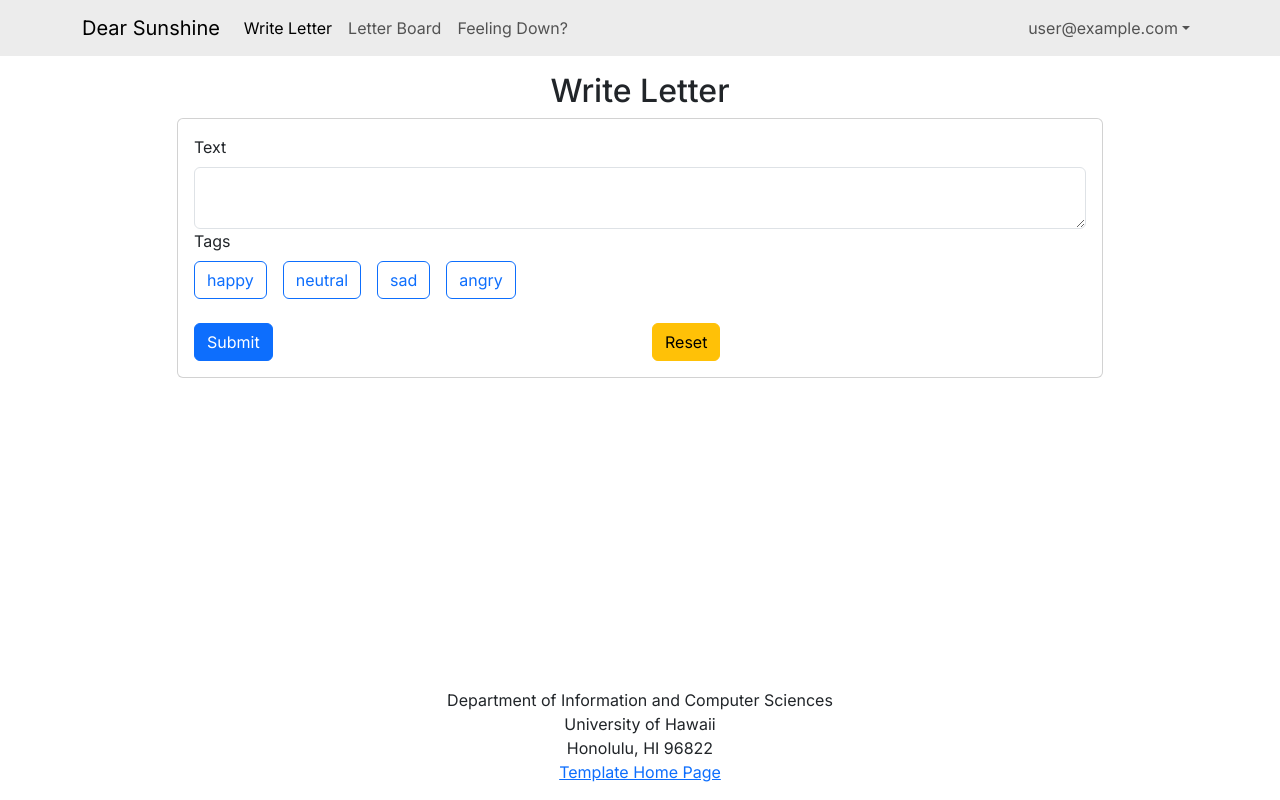
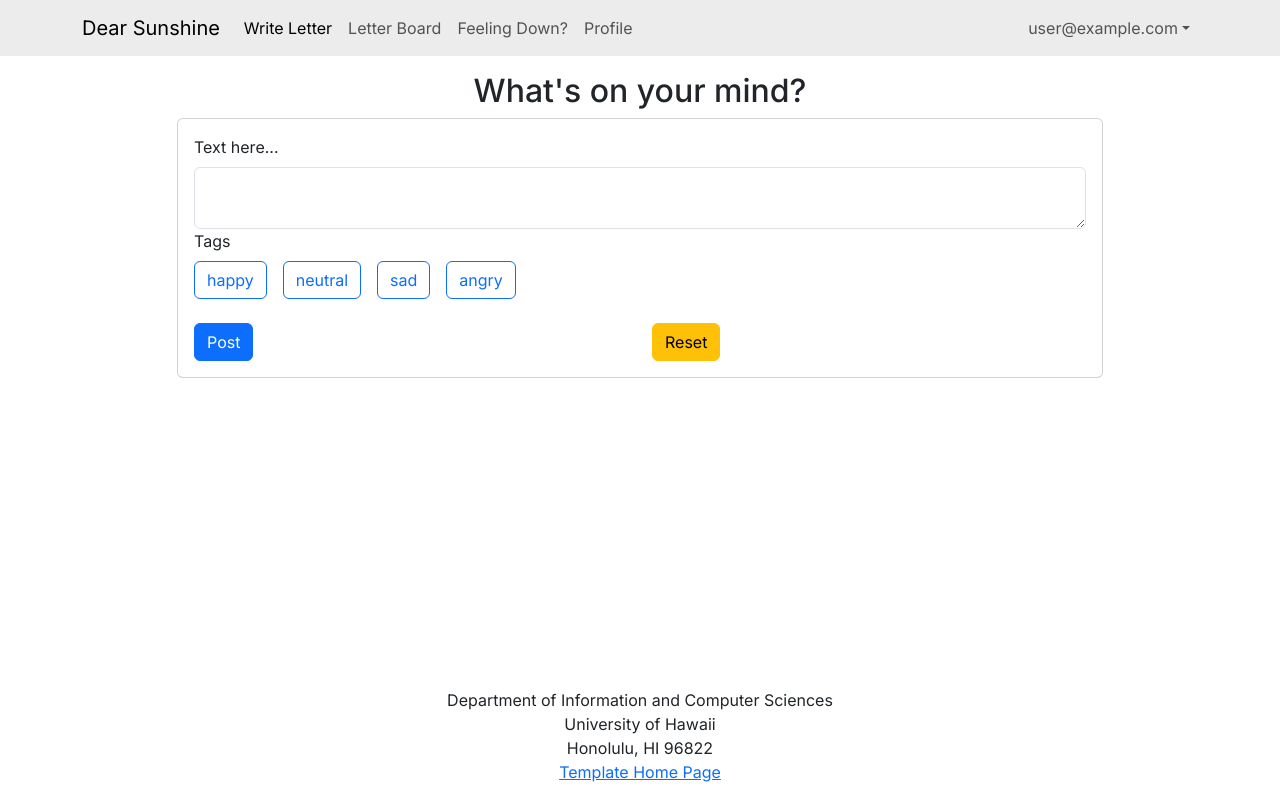
Before and after one commit to icastro808/dear-sunshine-, a Next.js app: page /add in a window 1280 px wide. Built offline with nearby package versions, Linux system fonts and the light colour scheme; no server answers; sample sign-in values are in the browser's storage.

Commit message:
profile page to navbar

```diff
--- a/src/components/AddLetterForm.tsx
+++ b/src/components/AddLetterForm.tsx
@@ -59,13 +59,13 @@ const AddLetterForm: React.FC = () => {
       <Row className="justify-content-center">
         <Col xs={10}>
           <Col className="text-center">
-            <h2>Write Letter</h2>
+            <h2>What&apos;s on your mind?</h2>
           </Col>
           <Card>
             <Card.Body>
               <Form onSubmit={handleSubmit(onSubmit)}>
                 <Form.Group>
-                  <Form.Label>Text</Form.Label>
+                  <Form.Label>Text here...</Form.Label>
                   <textarea
                     {...register('text')}
                     className={`form-control ${errors.text ? 'is-invalid' : ''}`}
@@ -101,7 +101,7 @@ const AddLetterForm: React.FC = () => {
                   <Row className="pt-3">
                     <Col>
                       <Button type="submit" variant="primary">
-                        Submit
+                        Post
                       </Button>
                     </Col>
                     <Col>
--- a/src/components/Navbar.tsx
+++ b/src/components/Navbar.tsx
@@ -30,6 +30,9 @@ const NavBar: React.FC = () => {
                   </Nav.Link>,
                   <Nav.Link id="mental-health-nav" href="/health" key="health" active={pathName === '/health'}>
                     Feeling  Down?
+                  </Nav.Link>,
+                  <Nav.Link id="profile-nav" href="/profile" key="profile" active={pathName === '/profile'}>
+                    Profile
                   </Nav.Link>,
                 ]
               : ''}
```
Also changed, not shown: src/app/profile/page.tsx (added, +14 -0 lines).
